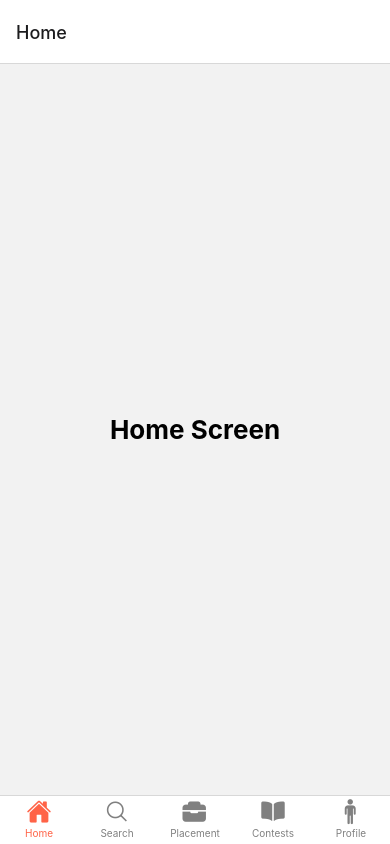
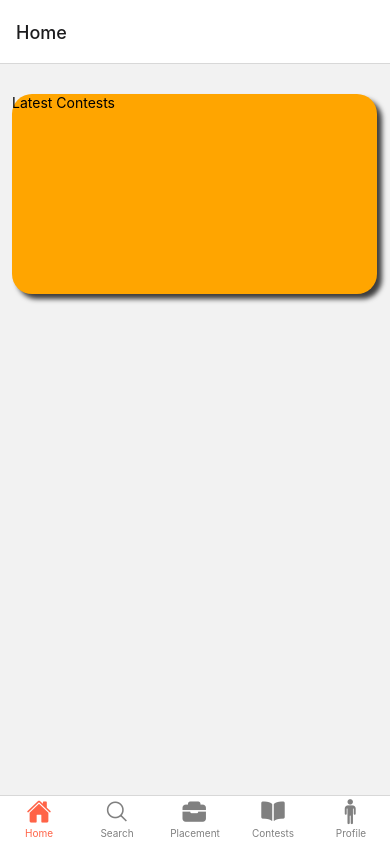
Before and after one commit to yogayataverma/Contestopedia, a React Native app: screen / in a window 390 px wide. Built offline with nearby package versions, Linux system fonts and the light colour scheme.

Commit message:
card component added

```diff
--- /dev/null
+++ b/navigation/screens/HomeContent.js
@@ -0,0 +1,33 @@
+import * as React from 'react';
+import { View, Text, StyleSheet, Dimensions } from 'react-native';
+
+
+export default function Placement({ navigation }) {
+    return (
+        <View style={styles.cardContainer}>
+            <Text>Latest Contests</Text>
+        </View>
+    );
+}
+// const deviceWidth = Math.round(Dimensions.get('window'.width))
+const deviceWidth = Dimensions.get('window').width;
+const styles = StyleSheet.create({
+    cardContainer: { width: deviceWidth-25,
+    backgroundColor: '#FFA500',
+    height:200,
+    borderRadius:20,
+    // alignItems:'center',
+    // alignContent: 'center',
+    marginLeft:12,
+    marginTop:30,
+
+    shadowColor: '#000',
+    shadowOffset: {
+        width:5,
+        height: 5,
+    },
+    shadowOpacity: 0.75,
+    shadowRadius:5,
+    elevation: 9,
+},
+});
--- a/navigation/screens/HomeScreen.js
+++ b/navigation/screens/HomeScreen.js
@@ -1,12 +1,12 @@
 import * as React from 'react';
-import { View, Text } from 'react-native';
+import HomeContent from './HomeContent';
 
 export default function HomeScreen({ navigation }) {
     return (
-        <View style={{ flex: 1, alignItems: 'center', justifyContent: 'center' }}>
-            <Text
-                onPress={() => alert('This is the "Home" screen.')}
-                style={{ fontSize: 26, fontWeight: 'bold' }}>Home Screen</Text>
-        </View>
+
+        <HomeContent/>
+        // <View >
+        //     <Text>Latest Contests</Text>
+        // </View>
     );
 }
```
